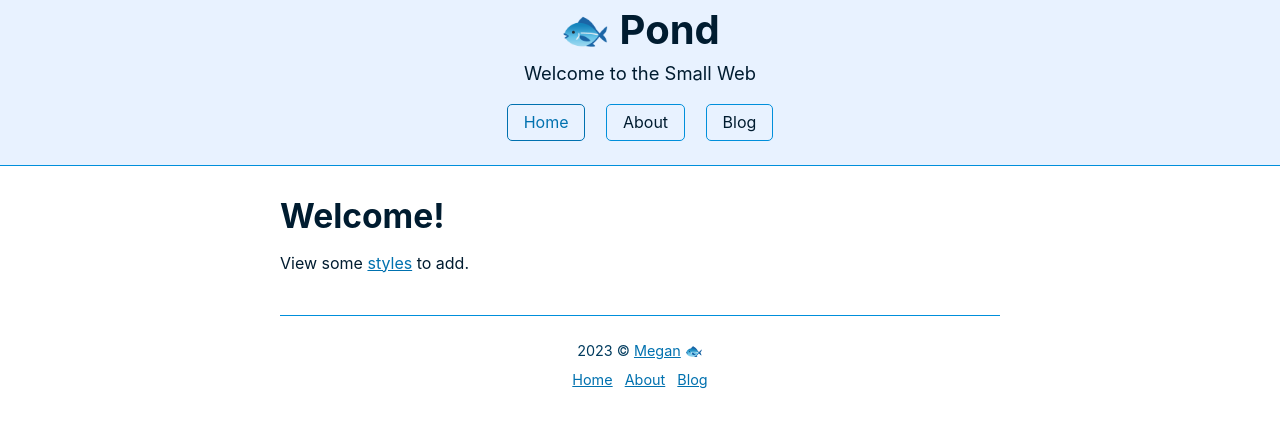
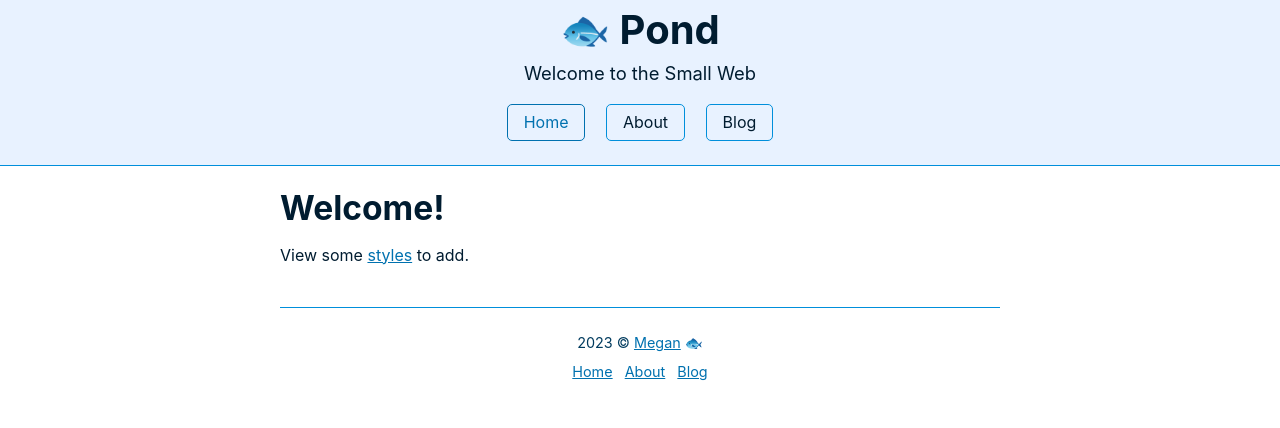
Before and after one commit to megdna/pond, a Jekyll site: the page built from index.md, in a window 1280 px wide. Shown: the top 428 px of the page. Built offline with Jekyll 4.4.1, drawn with Linux system fonts in a browser that asks for light colours.

Commit message:
Update style.css

```diff
--- a/assets/css/style.css
+++ b/assets/css/style.css
@@ -124,7 +124,7 @@ h1, h2, h3, h4, h5, h6, p {
 }
 h1, h2, h3 {
   line-height: 1.1;
-  margin: 2rem 0 1rem;
+  margin: 1.5rem 0 1rem;
 }
 h4, h5, h6, p {
   margin: 1rem 0;
@@ -225,6 +225,9 @@ article {
 }
 article h1:first-child {
   margin-top: 0;
+}
+article p:last-child {
+  margin-bottom: 0;
 }
 
 aside {
@@ -351,6 +354,6 @@ a.anchor:focus,
   background: var(--bg-box);
   border: 1px solid var(--border);
   border-radius: 5px;
-  margin: 1.5rem 0;
+  margin: 1rem 0;
   padding: 1rem;
 }
```
